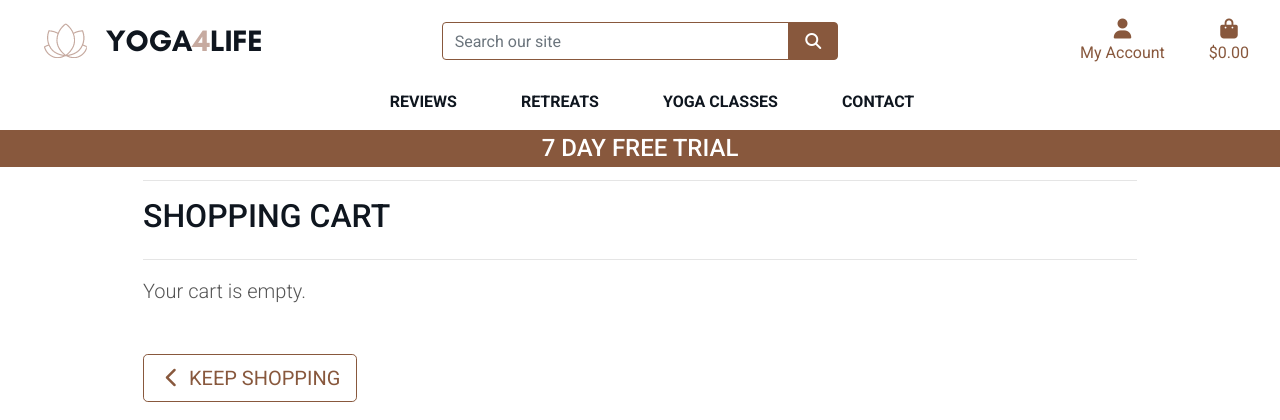
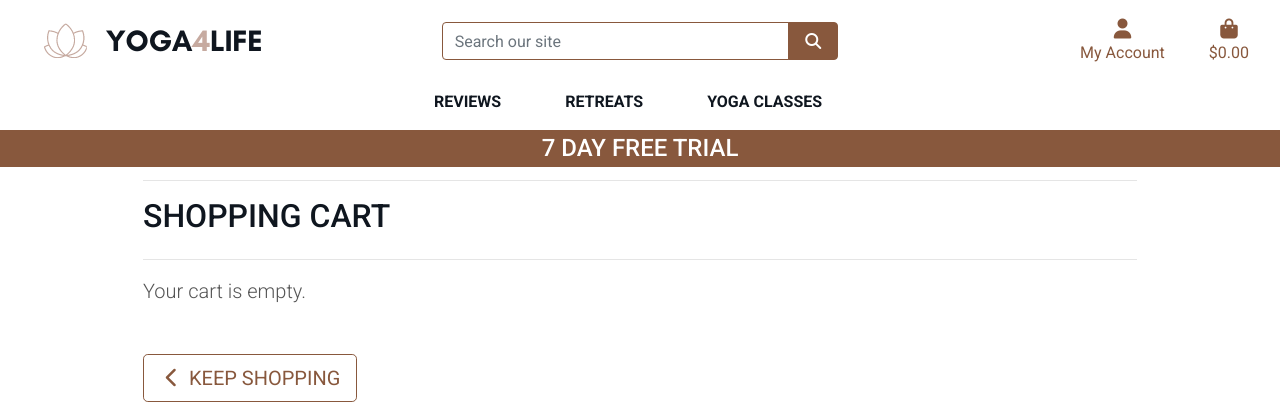
Before and after one commit to TobinWebDesign/Full-Stack-Frameworks-with-Django-Milestone-Project, a Django app: page /cart/ in a window 1280 px wide. Shown: the top 420 px of the page. Run offline with Django 3.2, Linux system fonts and the light colour scheme; parts of the project's set-up code (start-up, migrations or seed data) failed here and were passed over; some libraries are stand-ins or nearby versions.

Commit message:
removed contact link in nav

```diff
--- a/templates/includes/main-nav.html
+++ b/templates/includes/main-nav.html
@@ -32,17 +32,5 @@
                 <a href="{% url 'classes' %}" class="dropdown-item">Timetable Yoga Classes</a>
             </div>
         </li>
-
-        <li class="nav-item dropdown">
-            <a class="logo-font font-weight-bold nav-link text-black" href="#" id="contact-link" data-toggle="dropdown" aria-haspopup="true" aria-expanded="false">
-                Contact
-            </a>
-            <div class="dropdown-menu border-0" aria-labelledby="contact-link">
-                <a href="" class="dropdown-item">Email</a>
-                <a href="" class="dropdown-item">Whatsapp</a>
-                <a href="" class="dropdown-item">Facebook Chat</a>
-                <a href="" class="dropdown-item">Enquiry Form</a>
-            </div>
-        </li>
     </ul>
 </div>
```
